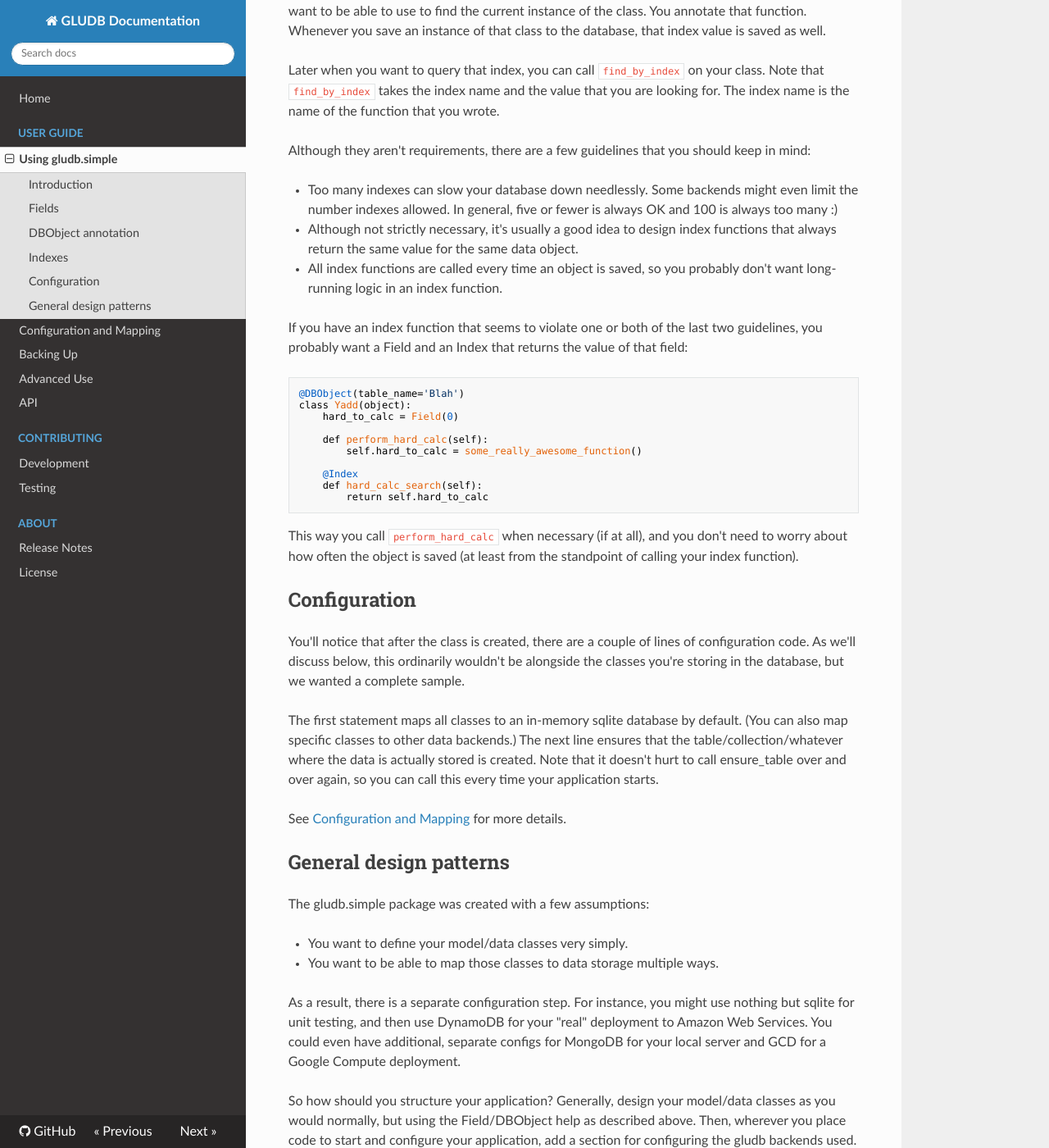
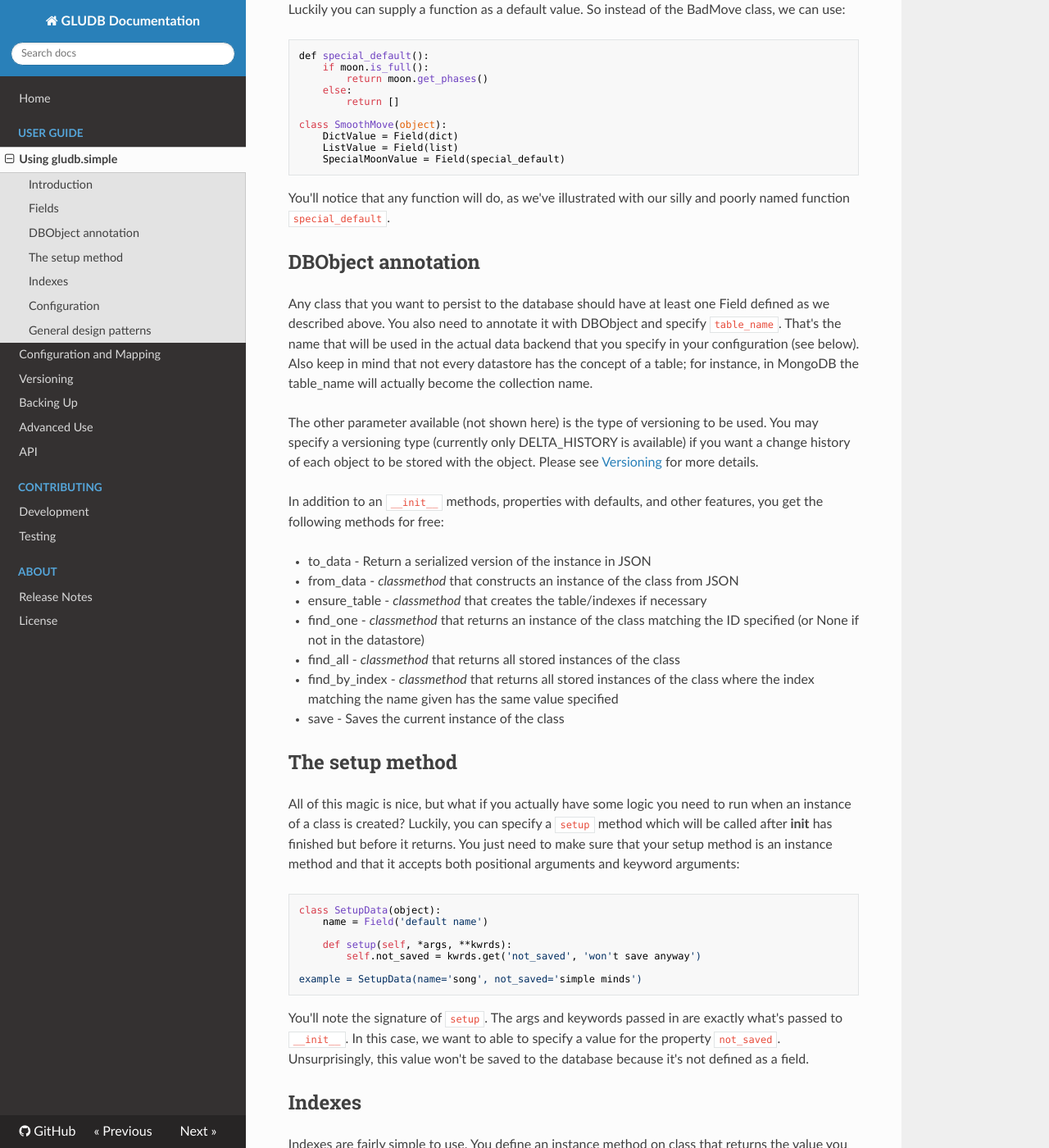
Before and after one commit to memphis-iis/GLUDB, an MkDocs documentation site: the page built from docs/simple.md, in a window 1280 px wide and 1400 px high, scrolled down 1537 px. Shown: the whole window at 82% size. Built offline with MkDocs 1.6.1, drawn with Linux system fonts in a browser that asks for light colours; nearby versions of some CDN libraries; old or Windows-style settings are respelled for this version of MkDocs; some of the changed text lies outside the part shown.

Commit message:
doc update

```diff
--- a/docs/simple.md
+++ b/docs/simple.md
@@ -53,22 +53,94 @@ be referring to throughout this article:
 
 ## Fields
 
-TODO: default values
+While the `DBObject` annotations adds magic to your class, it's up to you to
+define what will be stored. You do this by declaring class level `Field`
+variables. Those variables (by name) become actual values for instances of
+your class. All you have to do is specify a default value (and an empty string
+is just fine).
 
-TODO: complete walkthrough with sqlite and some very simple mapping,
-      including complex field, indexes, and a setup method
+Unlike some ways of declaring data, there is no "native type" associated with
+a field. The only restriction in place is that a field must have a value that
+can be persisted in JSON. That means strings, numbers, booleans, lists, and
+dictionaries.
+
+Since you can have a "complex" field that is a dictionary, you might be tempted
+to define such a field like this:
+
+    class BadMove(object):
+        DoNoDoThis = Field({})
+        OrThis = Field([])
+
+This will cause side-effects that you almost certainly do not want. For a
+complete explanation, check out this
+[article](http://effbot.org/zone/default-values.htm).
+
+So what do you do?
+
+Luckily you can supply a function as a default value. So instead of the BadMove
+class, we can use:
+
+    def special_default():
+        if moon.is_full():
+            return moon.get_phases()
+        else:
+            return []
+
+    class SmoothMove(object):
+        DictValue = Field(dict)
+        ListValue = Field(list)
+        SpecialMoonValue = Field(special_default)
+
+You'll notice that any function will do, as we've illustrated with our silly
+and poorly named function `special_default`.
 
 ## DBObject annotation
 
-TODO: table name and ensure_table
+Any class that you want to persist to the database should have at least one
+Field defined as we described above. You also need to annotate it with
+DBObject and specify `table_name`. That's the name that will be used in the
+actual data backend that you specify in your configuration (see below). Also
+keep in mind that not every datastore has the concept of a table; for
+instance, in MongoDB the table_name will actually become the collection name.
 
-TODO: versioning
+The other parameter available (not shown here) is the type of versioning to be
+used. You may specify a versioning type (currently only DELTA_HISTORY is
+available) if you want a change history of each object to be stored with the
+object. Please see [Versioning](versioning.md) for more details.
 
-TODO: ctor and fields
+In addition to an `__init__` methods, properties with defaults, and other
+features, you get the following methods for free:
 
-TODO: to/from data
+ * to_data - Return a serialized version of the instance in JSON
+ * from_data - _classmethod_ that constructs an instance of the class from JSON
+ * ensure_table - _classmethod_ that creates the table/indexes if necessary
+ * find_one - _classmethod_ that returns an instance of the class matching
+   the ID specified (or None if not in the datastore)
+ * find_all - _classmethod_ that returns all stored instances of the class
+ * find_by_index - _classmethod_ that returns all stored instances of the class
+   where the index matching the name given has the same value specified
+ * save - Saves the current instance of the class
 
-TODO: Data storage methods
+## The setup method
+
+All of this magic is nice, but what if you actually have some logic you need
+to run when an instance of a class is created? Luckily, you can specify a
+`setup` method which will be called after __init__ has finished but before it
+returns. You just need to make sure that your setup method is an instance
+method and that it accepts both positional arguments and keyword arguments:
+
+    class SetupData(object):
+        name = Field('default name')
+
+        def setup(self, *args, **kwrds):
+            self.not_saved = kwrds.get('not_saved', 'won't save anyway')
+
+    example = SetupData(name='song', not_saved='simple minds')
+
+You'll note the signature of `setup`. The args and keywords passed in are
+exactly what's passed to `__init__`. In this case, we want to able to specify
+a value for the property `not_saved`. Unsurprisingly, this value won't be
+saved to the database because it's not defined as a field.
 
 ## Indexes
 
@@ -84,13 +156,15 @@ are looking for. The index name is the name of the function that you wrote.
 Although they aren't requirements, there are a few guidelines that you should
 keep in mind:
 
-* Too many indexes can slow your database down needlessly. Some backends might
-  even limit the number indexes allowed. In general, five or fewer is always OK
-  and 100 is always too many :)
-* Although not strictly necessary, it's usually a good idea to design index
-  functions that always return the same value for the same data object.
-* All index functions are called every time an object is saved, so you probably
-  don't want long-running logic in an index function.
+ * Whatever you return from an index function will be treated as a _string_, so
+   do yourself a favor and only return strings from index functions
+ * Too many indexes can slow your database down needlessly. Some backends might
+   even limit the number indexes allowed. In general, five or fewer is always OK
+   and 100 is always too many :)
+ * Although not strictly necessary, it's usually a good idea to design index
+   functions that always return the same value for the same data object.
+ * All index functions are called every time an object is saved, so you probably
+   don't want long-running logic in an index function.
 
 If you have an index function that seems to violate one or both of the last
 two guidelines, you probably want a Field and an Index that returns the value
@@ -110,7 +184,6 @@ of that field:
 This way you call `perform_hard_calc` when necessary (if at all), and you don't
 need to worry about how often the object is saved (at least from the standpoint
 of calling your index function).
-
 
 ## Configuration
 
--- a/mkdocs.yml
+++ b/mkdocs.yml
@@ -8,6 +8,7 @@ pages:
 - User Guide:
     - Using gludb.simple: simple.md
     - Configuration and Mapping: config.md
+    - Versioning: versioning.md
     - Backing Up: backups.md
     - Advanced Use: advanced.md
     - API: api.md
```
Also changed, not shown: docs/versioning.md (added, +4 -0 lines).
